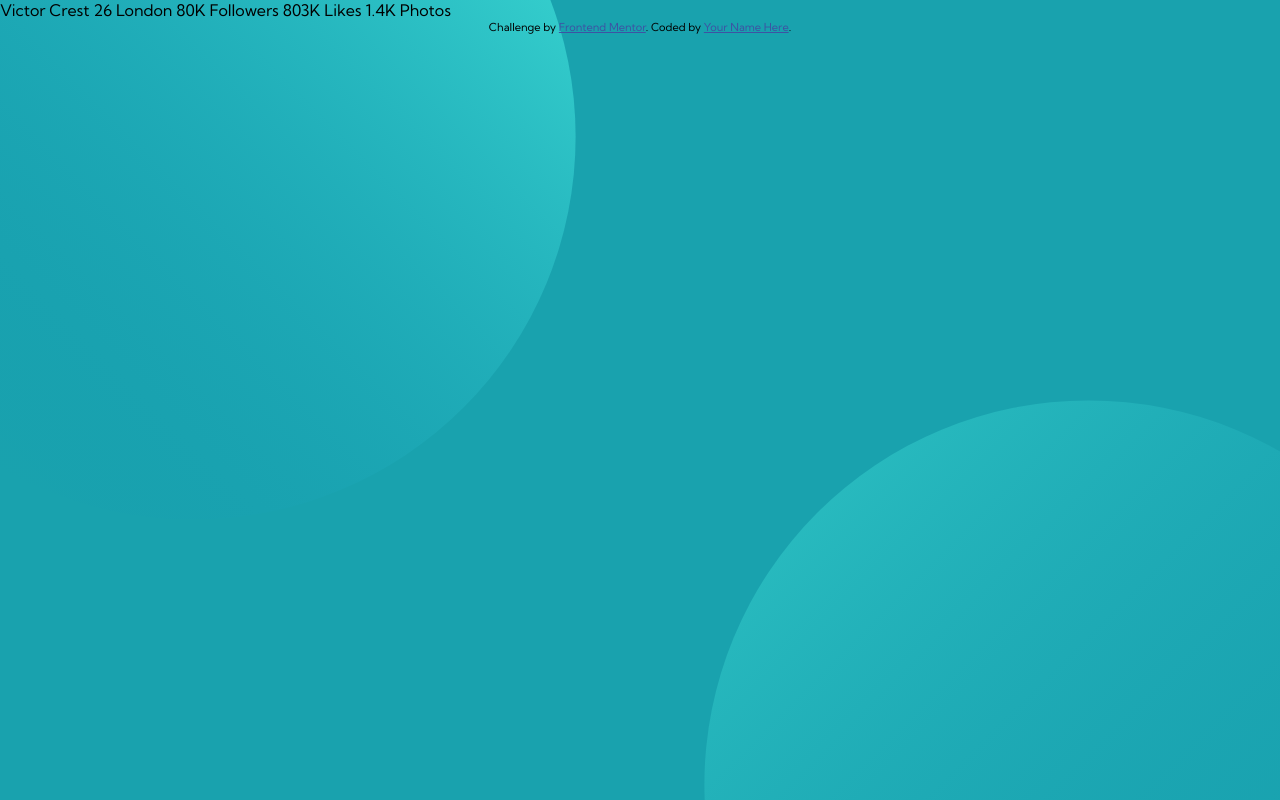
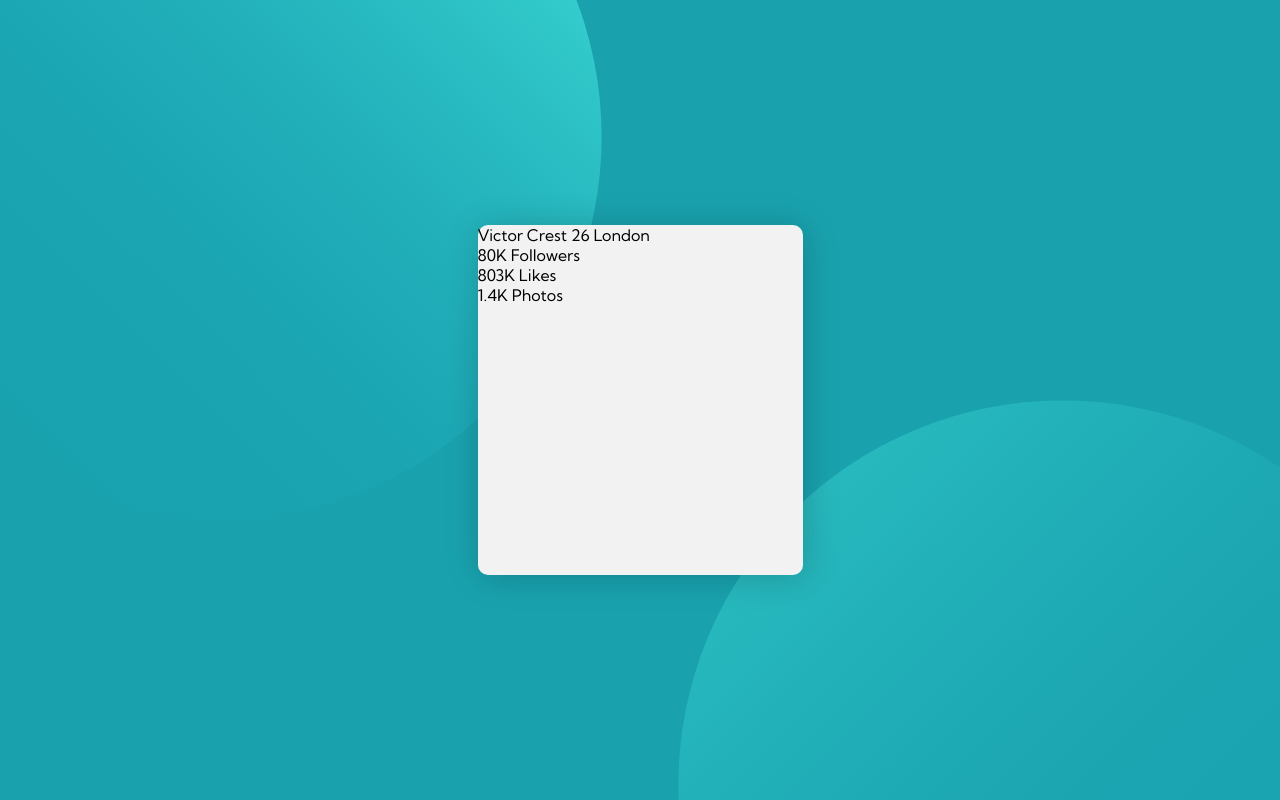
Before and after one commit to purdonkle/profile-card-component-main, a plain HTML site: page index.html in a window 1280 px wide. Drawn offline with Linux system fonts and the light colour scheme.

Commit message:
:art: html structure, css card alignment

```diff
--- a/index.html
+++ b/index.html
@@ -1,28 +1,30 @@
 <!DOCTYPE html>
 <html lang="en">
   <head>
-  <meta charset="UTF-8">
-  <meta name="viewport" content="width=device-width, initial-scale=1.0"> <!-- displays site properly based on user's device -->
-  <link rel="icon" type="image/png" sizes="32x32" href="./images/favicon-32x32.png">
+    <meta charset="UTF-8" />
+    <meta name="viewport" content="width=device-width, initial-scale=1.0" />
+    <!-- displays site properly based on user's device -->
+    <link
+      rel="icon"
+      type="image/png"
+      sizes="32x32"
+      href="./images/favicon-32x32.png"
+    />
     <title>Frontend Mentor | Profile card component</title>
-  <link rel="stylesheet" href="style.css">
+    <link rel="stylesheet" href="style.css" />
   </head>
   <body>
-  Victor Crest
-  26
-  London
-
-  80K
-  Followers
-
-  803K
-  Likes
-
-  1.4K
-  Photos
-  <div class="attribution">
-    Challenge by <a href="https://www.frontendmentor.io?ref=challenge" target="_blank">Frontend Mentor</a>.
-    Coded by <a href="#">Your Name Here</a>.
+    <div class="container">
+      <div class="profile-card">
+        <div class="profile-bg"></div>
+        <div class="profile-picture"></div>
+        <div class="profile-main">Victor Crest 26 London</div>
+        <div class="profile-stats">
+          <div class="stat">80K Followers</div>
+          <div class="stat">803K Likes</div>
+          <div class="stat">1.4K Photos</div>
+        </div>
+      </div>
     </div>
   </body>
 </html>
--- a/style.css
+++ b/style.css
@@ -4,7 +4,8 @@
   --d-cyan-color: hsl(185, 75%, 39%);
   --vd-desat-blue-color: hsl(229, 23%, 23%);
   --d-grayish-blue-color: hsl(227, 10%, 46%);
-  --d-gray-color: hsl(0, 0%, 59%);
+	--d-gray-color: hsl(0, 0%, 59%);
+	--white : hsl(0, 0%, 95%);
 }
 
 * {
@@ -15,15 +16,50 @@
 }
 
 body {
-	background-color: var(--d-cyan-color);
-	background-image: url(./images/bg-pattern-top.svg), url(./images/bg-pattern-bottom.svg);
-	background-repeat: no-repeat, no-repeat;
-	background-attachment: fixed, fixed;
-	background-position: left -15vw bottom 35vh, right -15vw top 50vh;
-	background-size: 60vw 60vw;
+  background-color: var(--d-cyan-color);
+  background-image: url(./images/bg-pattern-top.svg),
+    url(./images/bg-pattern-bottom.svg);
+  background-repeat: no-repeat, no-repeat;
+  background-attachment: fixed, fixed;
+  background-position: left -13vw bottom 35vh, right -13vw top 50vh;
+  background-size: 60vw 60vw;
   width: 100vw;
   min-height: 100vh;
 	overflow-x: hidden;
+}
+
+.container {
+	height: 100vh;
+	display: flex;
+	justify-content: center;
+	align-items: center;
+}
+.profile-card {
+	width: 325px;
+	height: 350px;
+	background-color: var(--white);
+	border-radius: 10px;
+	box-shadow: 2px 2px 35px rgba(0,0,0,0.2);
+}
+
+.profile-bg {
+
+}
+
+.profile-picture {
+
+}
+
+.profile-main {
+
+}
+
+.profile-stats {
+
+}
+
+.stats {
+
 }
 
 .attribution {
```
Lines whose indentation alone changed are shown as unchanged.
